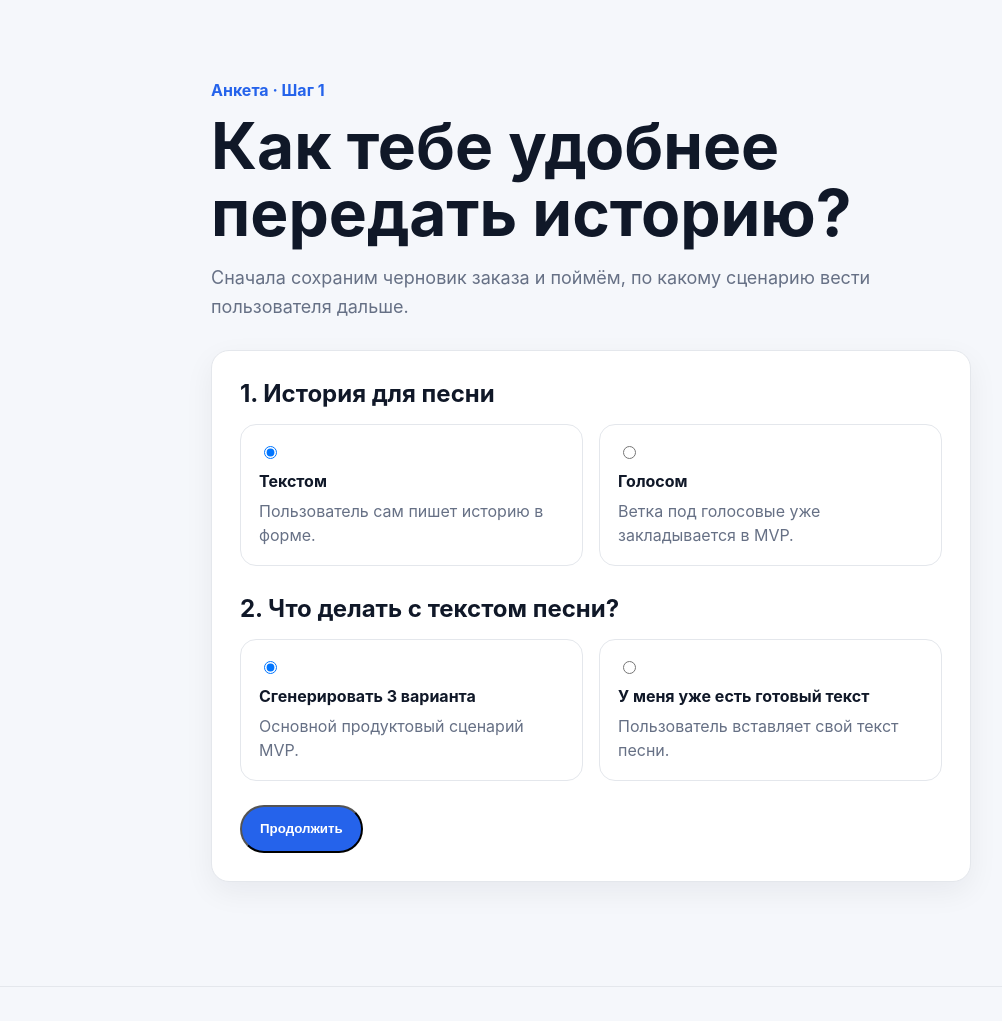
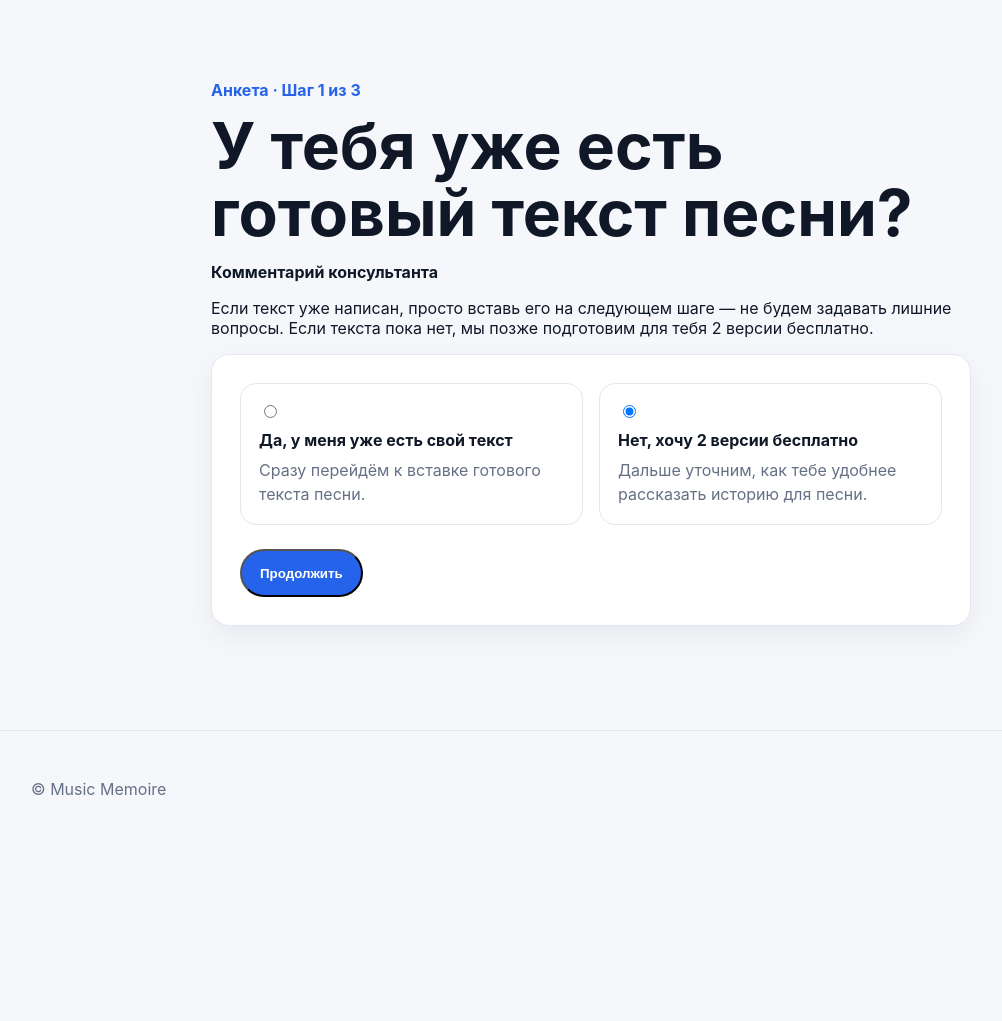
Before and after one commit to mikhailantonovdigital-dev/musicmemoire-web, a FastAPI app: page /questionnaire/ in a window 1280 px wide. Shown: the part 73-1094 px from the top of the page, without its empty margins (49-1051 px from the left). After the commit the page ends 868 px from the top, so only its background shows below. Run offline with FastAPI, Linux system fonts and the light colour scheme; parts of the project's set-up code (start-up, migrations or seed data) failed here and were passed over; some libraries are stand-ins or nearby versions.

Commit message:
Update start.html

```diff
--- a/app/templates/questionnaire/start.html
+++ b/app/templates/questionnaire/start.html
@@ -3,15 +3,20 @@
 {% block content %}
 <section class="section">
   <div class="container narrow">
-    <p class="eyebrow">Анкета · Шаг 1</p>
-    <h1>Как тебе удобнее передать историю?</h1>
-    <p class="lead-small">
-      Сначала сохраним черновик заказа и поймём, по какому сценарию вести пользователя дальше.
+    <p class="eyebrow">Анкета · Шаг 1 из 3</p>
+    <h1>У тебя уже есть готовый текст песни?</h1>
+
+    <div class="consultant-box">
+      <strong>Комментарий консультанта</strong>
+      <p>
+        Если текст уже написан, просто вставь его на следующем шаге — не будем задавать лишние вопросы.
+        Если текста пока нет, мы позже подготовим для тебя 2 версии бесплатно.
       </p>
+    </div>
 
     {% if draft %}
       <div class="notice">
-        <strong>Черновик уже есть:</strong> {{ draft.order_number }}
+        <strong>Черновик:</strong> {{ draft.order_number }}
       </div>
     {% endif %}
 
@@ -20,36 +25,18 @@
     {% endif %}
 
     <form class="form-card" method="post" action="/questionnaire/start">
-      <div class="form-block">
-        <h2 class="form-title">1. История для песни</h2>
       <div class="radio-grid">
         <label class="radio-card">
           <input
             type="radio"
-              name="story_source"
-              value="text"
-              {% if (form_story_source or (draft.story_source if draft else "text")) == "text" %}checked{% endif %}
+            name="lyrics_mode"
+            value="custom"
+            {% if (form_lyrics_mode or (draft.lyrics_mode if draft else "")) == "custom" %}checked{% endif %}
           />
-            <span class="radio-card-title">Текстом</span>
-            <span class="radio-card-text">Пользователь сам пишет историю в форме.</span>
+          <span class="radio-card-title">Да, у меня уже есть свой текст</span>
+          <span class="radio-card-text">Сразу перейдём к вставке готового текста песни.</span>
         </label>
 
-          <label class="radio-card">
-            <input
-              type="radio"
-              name="story_source"
-              value="voice"
-              {% if (form_story_source or (draft.story_source if draft else "")) == "voice" %}checked{% endif %}
-            />
-            <span class="radio-card-title">Голосом</span>
-            <span class="radio-card-text">Ветка под голосовые уже закладывается в MVP.</span>
-          </label>
-        </div>
-      </div>
-
-      <div class="form-block">
-        <h2 class="form-title">2. Что делать с текстом песни?</h2>
-        <div class="radio-grid">
         <label class="radio-card">
           <input
             type="radio"
@@ -57,21 +44,9 @@
             value="generate"
             {% if (form_lyrics_mode or (draft.lyrics_mode if draft else "generate")) == "generate" %}checked{% endif %}
           />
-            <span class="radio-card-title">Сгенерировать 3 варианта</span>
-            <span class="radio-card-text">Основной продуктовый сценарий MVP.</span>
+          <span class="radio-card-title">Нет, хочу 2 версии бесплатно</span>
+          <span class="radio-card-text">Дальше уточним, как тебе удобнее рассказать историю для песни.</span>
         </label>
-
-          <label class="radio-card">
-            <input
-              type="radio"
-              name="lyrics_mode"
-              value="custom"
-              {% if (form_lyrics_mode or (draft.lyrics_mode if draft else "")) == "custom" %}checked{% endif %}
-            />
-            <span class="radio-card-title">У меня уже есть готовый текст</span>
-            <span class="radio-card-text">Пользователь вставляет свой текст песни.</span>
-          </label>
-        </div>
       </div>
 
       <div class="form-actions">
```
Lines whose indentation alone changed are shown as unchanged.
